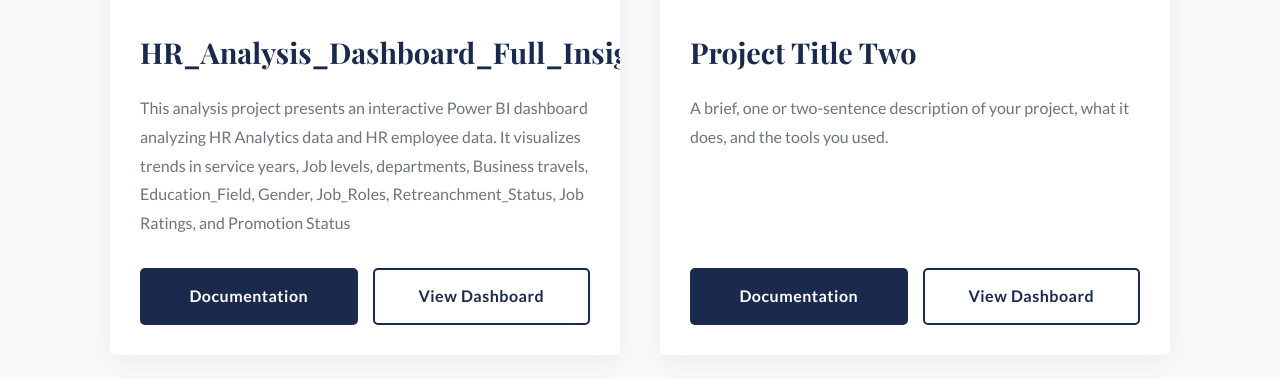
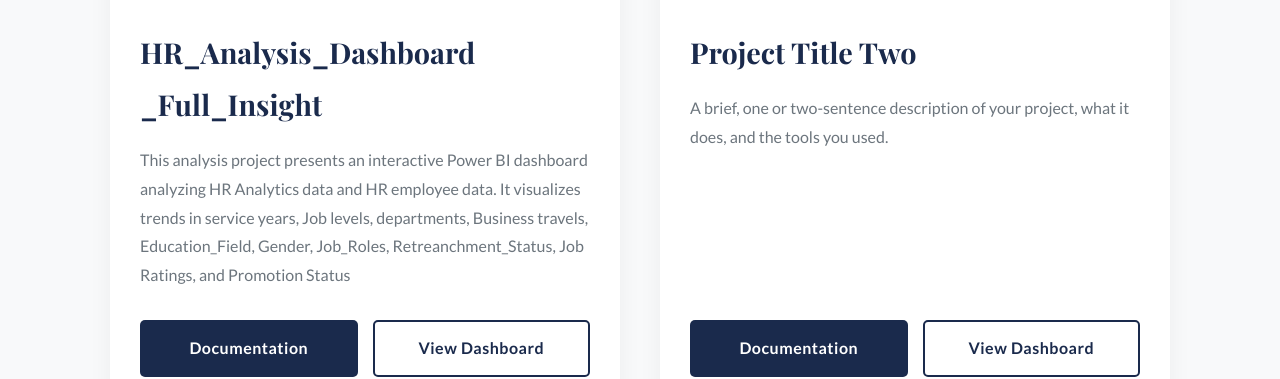
Before and after one commit to Owodunnialaba/Owodunnialaba.github.io, a plain HTML site: page index.html in a window 1280 px wide. Shown: the part 1554-1933 px from the top of the page. Drawn offline with nearby package versions, Linux system fonts and the light colour scheme.

Commit message:
Update index.html

```diff
--- a/index.html
+++ b/index.html
@@ -80,7 +80,8 @@
                 <!--💡UPDATE: Add a preview image of your project to assets/images/ -->
                 <img src="assets/images/aaaa.png" alt="Project One Preview">
                 <div class="project-card-content">
-                    <h3>HR_Analysis_Dashboard_Full_Insight</h3>
+                    <h3>HR_Analysis_Dashboard
+                        _Full_Insight</h3>
                     <p>This analysis project presents an interactive Power BI dashboard analyzing HR Analytics data and HR employee data. It visualizes trends in service years, Job levels, departments, Business travels, Education_Field, Gender, Job_Roles, Retreanchment_Status, Job Ratings, and Promotion Status</p>
                     <div class="project-buttons">
                         <!--💡UPDATE: Add link to your project's code/documentation on GitHub-->
```
